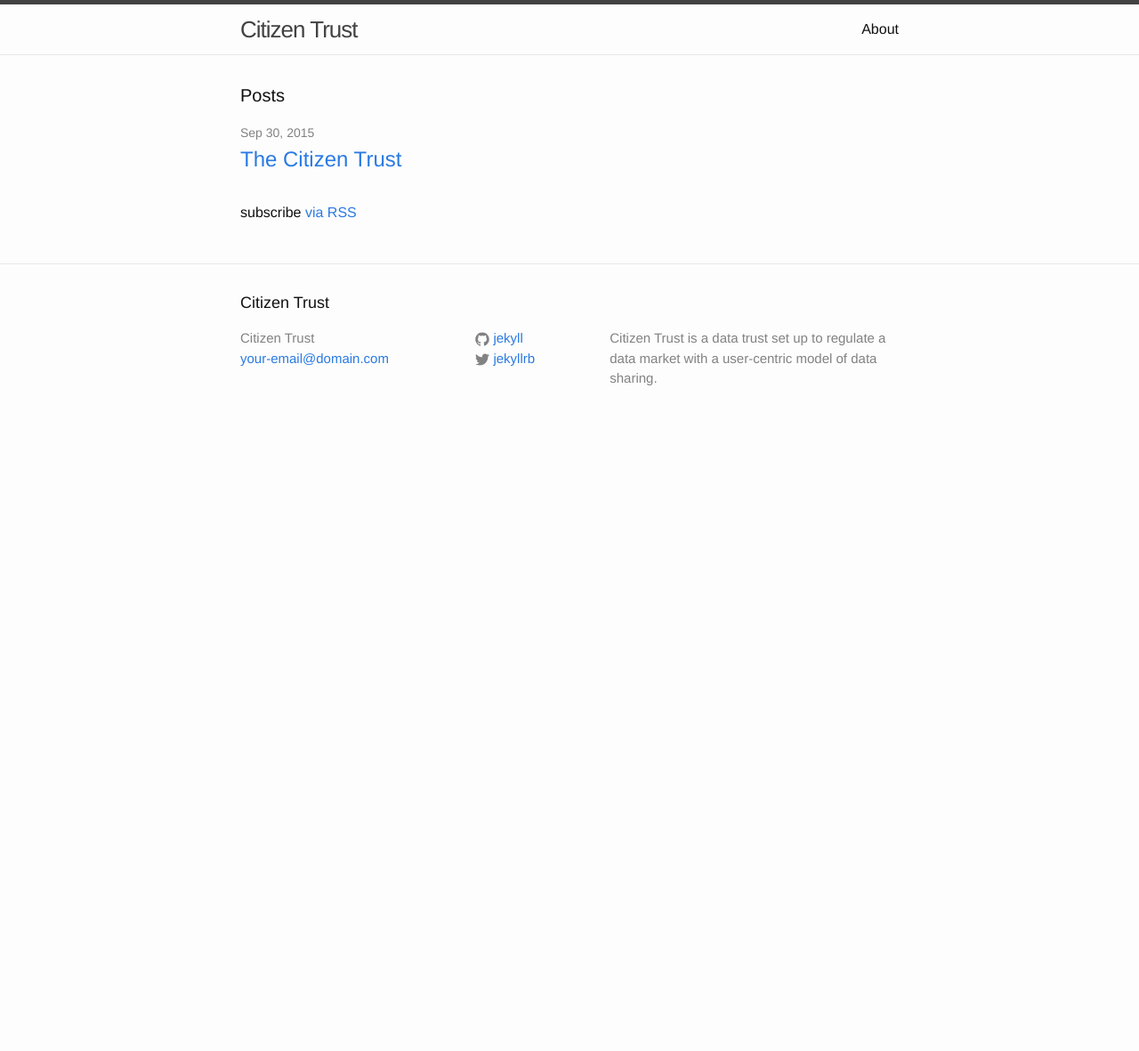
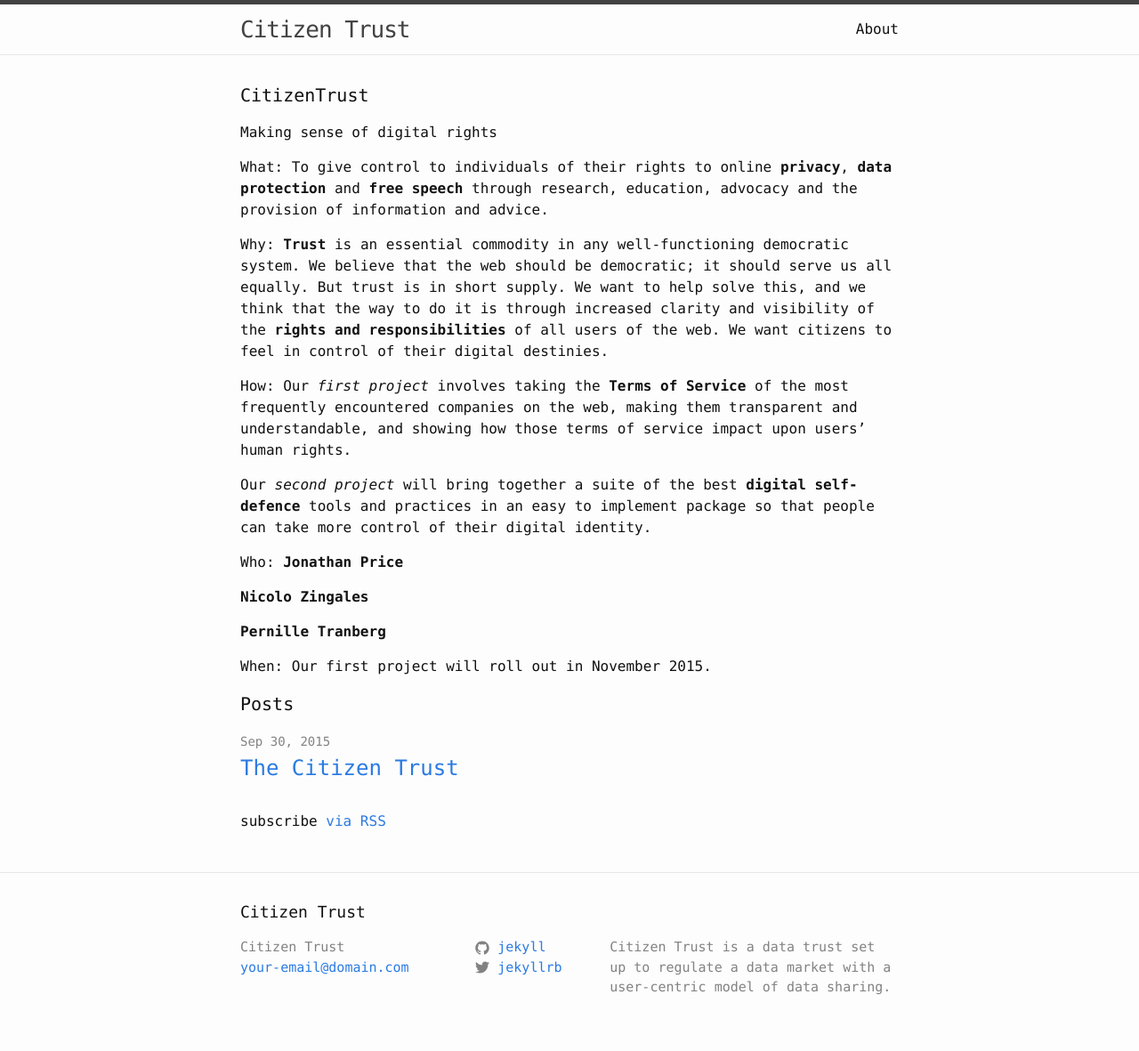
Before and after one commit to citizentrust/citizentrust.github.io, a Jekyll site: the page built from index.html, in a window 1280 px wide. Shown: the whole page at 89% size. Built offline with Jekyll 4.4.1, drawn with Linux system fonts in a browser that asks for light colours; before the commit the page ends 900 px from its top, so only the background shows below that.

Commit message:
Update page

```diff
--- a/css/main.scss
+++ b/css/main.scss
@@ -6,7 +6,7 @@
 
 
 // Our variables
-$base-font-family: Helvetica, Arial, sans-serif;
+$base-font-family: "Lucida Console", Monaco, monospace;
 $base-font-size:   16px;
 $small-font-size:  $base-font-size * 0.875;
 $base-line-height: 1.5;
--- a/index.html
+++ b/index.html
@@ -3,6 +3,24 @@ layout: default
 ---
 
 <div class="home">
+
+  <h1 class="page-heading">CitizenTrust</h1>
+
+  <p>Making sense of digital rights</p>
+
+  <p>What: To give control to individuals of their rights to online <strong>privacy</strong>, <strong>data protection</strong> and <strong>free speech</strong> through research, education, advocacy and the provision of information and advice.</p>
+
+  <p>Why: <strong>Trust</strong> is an essential commodity in any well-functioning democratic system. We believe that the web should be democratic; it should serve us all equally. But trust is in short supply. We want to help solve this, and we think that the way to do it is through increased clarity and visibility of the <strong>rights</strong> <strong>and responsibilities</strong> of all users of the web. We want citizens to feel in control of their digital destinies.</p>
+
+  <p>How: Our <em>first project</em> involves taking the <strong>Terms of Service</strong> of the most frequently encountered companies on the web, making them transparent and understandable, and showing how those terms of service impact upon users’ human rights.</p>
+
+  <p>Our <em>second project</em> will bring together a suite of the best <strong>digital self-defence</strong> tools and practices in an easy to implement package so that people can take more control of their digital identity.</p>
+
+  <p>Who: <strong>Jonathan Price</strong></p>
+  <p><strong>Nicolo Zingales</strong></p>
+  <p><strong>Pernille Tranberg</strong></p>
+
+  <p>When: Our first project will roll out in November 2015.</p>
 
   <h1 class="page-heading">Posts</h1>
 
```
